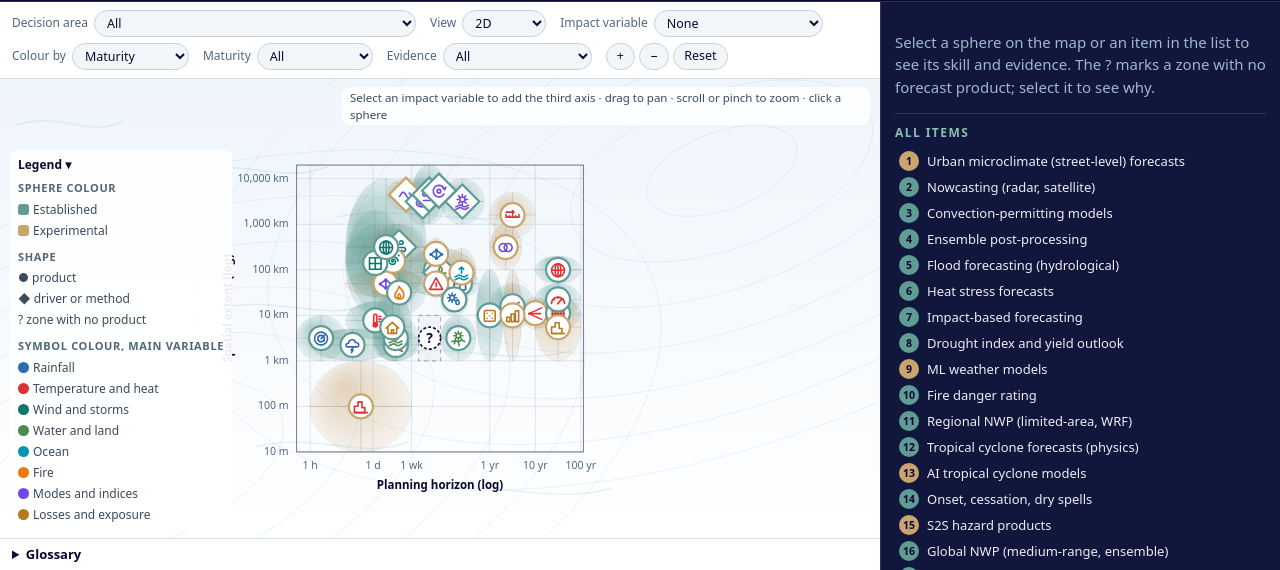
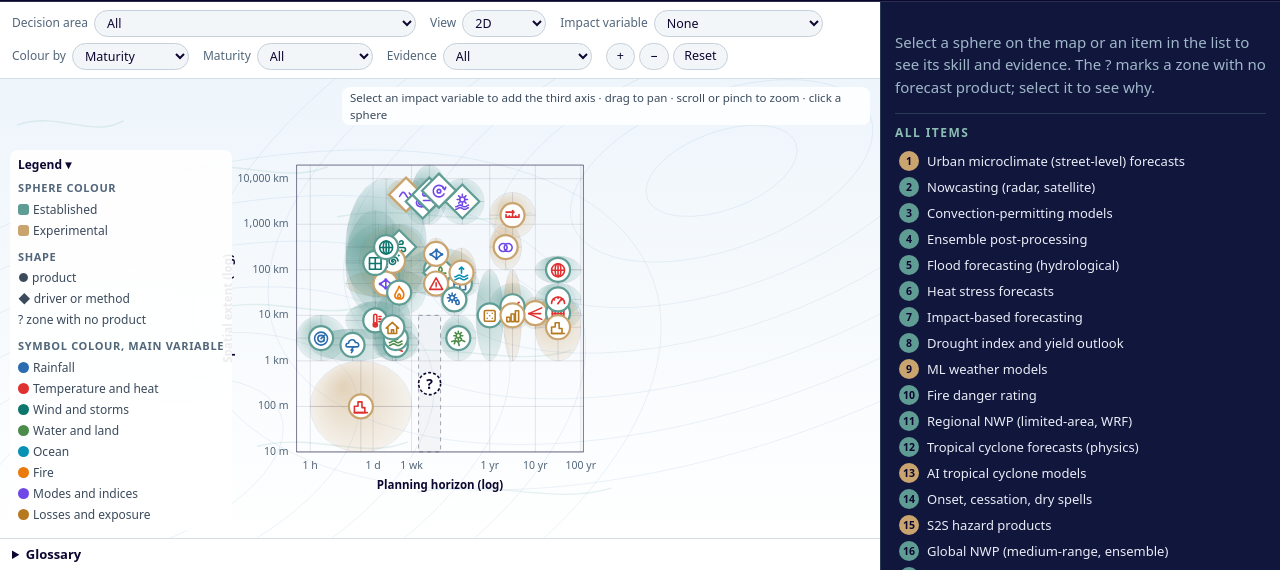
Before and after one commit to ridhoain/klimatikal, a plain HTML site: page web/product/forecast-services/index.html in a window 1280 px wide. Shown: the part 230-800 px from the top of the page. Drawn offline with Linux system fonts and the light colour scheme.

Commit message:
Forecast services: gap zone extended down to 10 m
Co-Authored-By: Claude Sonnet 5.5 <noreply@anthropic.com>

```diff
--- a/web/product/forecast-services/index.html
+++ b/web/product/forecast-services/index.html
@@ -825,7 +825,7 @@ var ID={
 "Small features are the least predictable. In cloud-resolving simulations, small errors roughly double every 4 hours at storm scale, against about 40 hours at synoptic scale [1]. A storm-scale forecast therefore loses its detail within hours to a day or two.": "Fitur kecil adalah yang paling sulit diprediksi. Pada simulasi yang meresolusi awan, galat kecil kira-kira menjadi dua kali lipat setiap 4 jam pada skala badai, dibanding sekitar 40 jam pada skala sinoptik [1]. Prakiraan skala badai karena itu kehilangan detailnya dalam hitungan jam hingga satu-dua hari.",
 "Errors then spread upward to larger scales, which sets an intrinsic limit of about two weeks on forecasting individual weather systems, however fine the model [2].": "Galat kemudian merambat ke skala yang lebih besar, yang menetapkan batas intrinsik sekitar dua minggu untuk memprakirakan sistem cuaca individual, sehalus apa pun modelnya [2].",
 "Beyond that, the skill that remains is found mainly in averaged quantities. A 2025 study of ECMWF sub-seasonal forecasts found that forecasts are often more precise than accurate when the grid is finer than the scales they can predict, and that spatial aggregation raises accuracy and extends predictable lead times [3]. Skill also falls from week 3 to week 4, and rainfall is the hardest variable [4].": "Selebihnya, skill yang tersisa terutama ada pada besaran rata-rata. Studi 2025 tentang prakiraan sub-musiman ECMWF menemukan bahwa prakiraan sering lebih presisi daripada akurat bila grid lebih halus daripada skala yang dapat diprediksinya, dan bahwa agregasi spasial meningkatkan akurasi serta memperpanjang lead time yang dapat diprediksi [3]. Skill juga turun dari minggu ke-3 ke minggu ke-4, dan hujan adalah variabel tersulit [4].",
-"Products do exist in this window at coarser scales: S2S hazard products and S2S rain and temperature terciles are gridded at 25-100 km, but their published skill is mostly for regional or large-area averages. A product for single sites or storms below about 10 km would have more precision than accuracy.": "Produk memang ada pada rentang ini pada skala yang lebih kasar: produk bahaya S2S dan tercile curah hujan dan suhu S2S disajikan pada grid 25-100 km, tetapi skill yang dipublikasikan sebagian besar untuk rata-rata wilayah atau area luas. Produk untuk lokasi tunggal atau badai di bawah sekitar 10 km akan lebih presisi daripada akurat.",
+"Products do exist in this window at coarser scales: S2S hazard products and S2S rain and temperature terciles are gridded at 25-100 km, but their published skill is mostly for regional or large-area averages. A product for single sites or storms below about 10 km would have more precision than accuracy. Below 1 km, the only product found is a vendor's urban forecast that stops at 7 days (item 1).": "Produk memang ada pada rentang ini pada skala yang lebih kasar: produk bahaya S2S dan tercile curah hujan dan suhu S2S disajikan pada grid 25-100 km, tetapi skill yang dipublikasikan sebagian besar untuk rata-rata wilayah atau area luas. Produk untuk lokasi tunggal atau badai di bawah sekitar 10 km akan lebih presisi daripada akurat. Di bawah 1 km, satu-satunya produk yang ditemukan adalah prakiraan perkotaan dari vendor yang berhenti pada 7 hari (item 1).",
 "This is Klimatikal's reading of the cited sources. It is not a proof that no skill exists for any local quantity at these lead times.": "Ini adalah pembacaan Klimatikal atas sumber yang dikutip. Ini bukan bukti bahwa tidak ada skill sama sekali untuk besaran lokal pada lead time ini."
 };
 function tr(s){return (LANG==='id'&&Object.prototype.hasOwnProperty.call(ID,s))?ID[s]:s;}
@@ -1010,14 +1010,14 @@ var SECT=[
 SECT.forEach(function(g){g.items.forEach(function(nm){if(!ITEMS.some(function(it){return it.name===nm;}))throw new Error('Unknown item in decision area: '+nm);});});
 
 /* ---------- gaps: zones of the chart with no product, explained on click ---------- */
-var GAPS=[{gap:true,id:'g1',h:[240,730],s:[1,10],
+var GAPS=[{gap:true,id:'g1',h:[240,730],s:[0.01,10],
  tip:`Why is there no forecast for 10 days to 1 month below about 10 km?`,
  title:`Why is there no forecast product for 10 days to 1 month at scales below about 10 km?`,
  paras:[
   `Small features are the least predictable. In cloud-resolving simulations, small errors roughly double every 4 hours at storm scale, against about 40 hours at synoptic scale [1]. A storm-scale forecast therefore loses its detail within hours to a day or two.`,
   `Errors then spread upward to larger scales, which sets an intrinsic limit of about two weeks on forecasting individual weather systems, however fine the model [2].`,
   `Beyond that, the skill that remains is found mainly in averaged quantities. A 2025 study of ECMWF sub-seasonal forecasts found that forecasts are often more precise than accurate when the grid is finer than the scales they can predict, and that spatial aggregation raises accuracy and extends predictable lead times [3]. Skill also falls from week 3 to week 4, and rainfall is the hardest variable [4].`,
-  `Products do exist in this window at coarser scales: S2S hazard products and S2S rain and temperature terciles are gridded at 25-100 km, but their published skill is mostly for regional or large-area averages. A product for single sites or storms below about 10 km would have more precision than accuracy.`],
+  `Products do exist in this window at coarser scales: S2S hazard products and S2S rain and temperature terciles are gridded at 25-100 km, but their published skill is mostly for regional or large-area averages. A product for single sites or storms below about 10 km would have more precision than accuracy. Below 1 km, the only product found is a vendor's urban forecast that stops at 7 days (item 1).`],
  note:`This is Klimatikal's reading of the cited sources. It is not a proof that no skill exists for any local quantity at these lead times.`,
  src:[[`1. Hohenegger and Schaer 2007, BAMS`,`https://doi.org/10.1175/BAMS-88-11-1783`],[`2. Zhang et al. 2019, J. Atmos. Sci.`,`https://doi.org/10.1175/JAS-D-18-0269.1`],[`3. Dunn-Sigouin et al. 2025, Climate Services`,`https://eprints.whiterose.ac.uk/id/eprint/232266/13/1-s2.0-S240588072500055X-main.pdf`],[`4. ECMWF, AI Weather Quest`,`https://www.ecmwf.int/node/29473`]]}];
 
```
